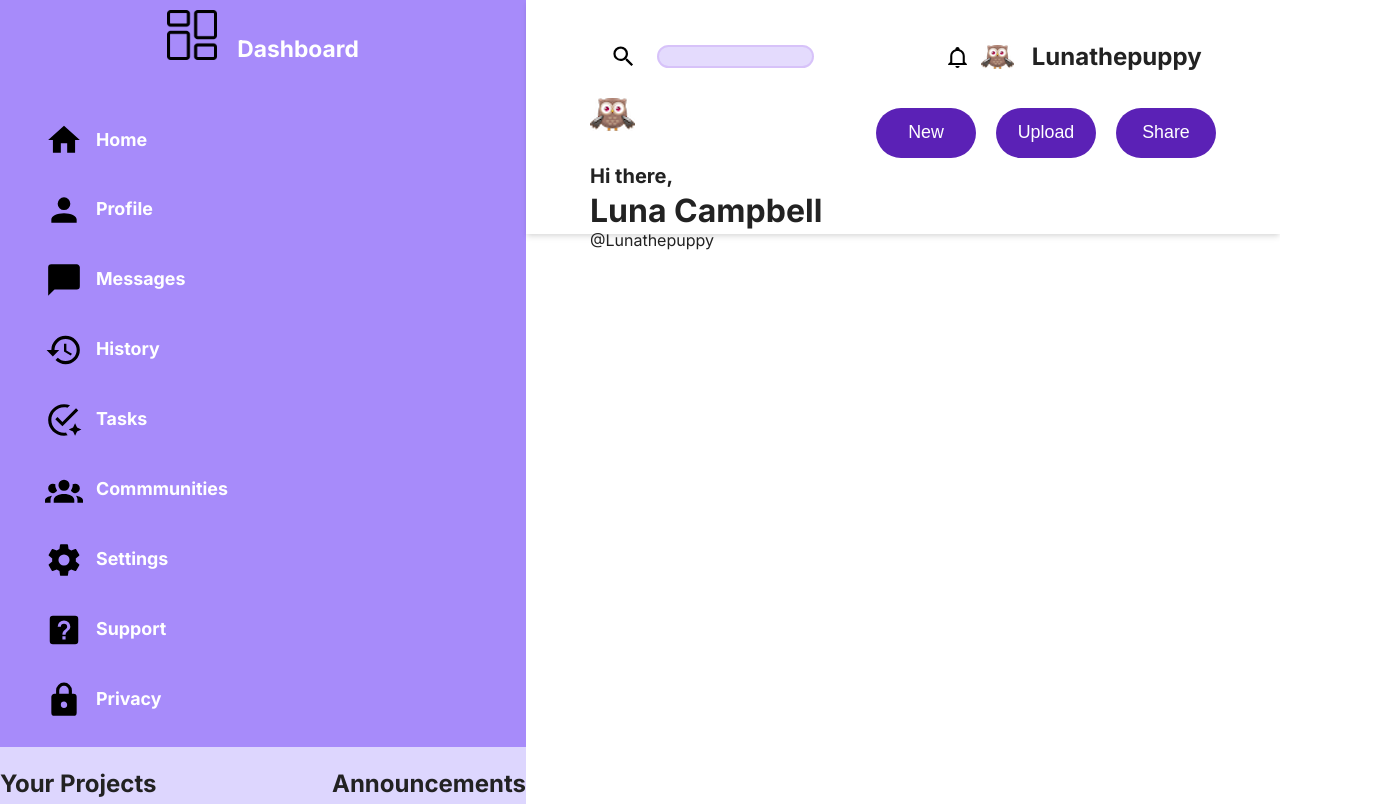
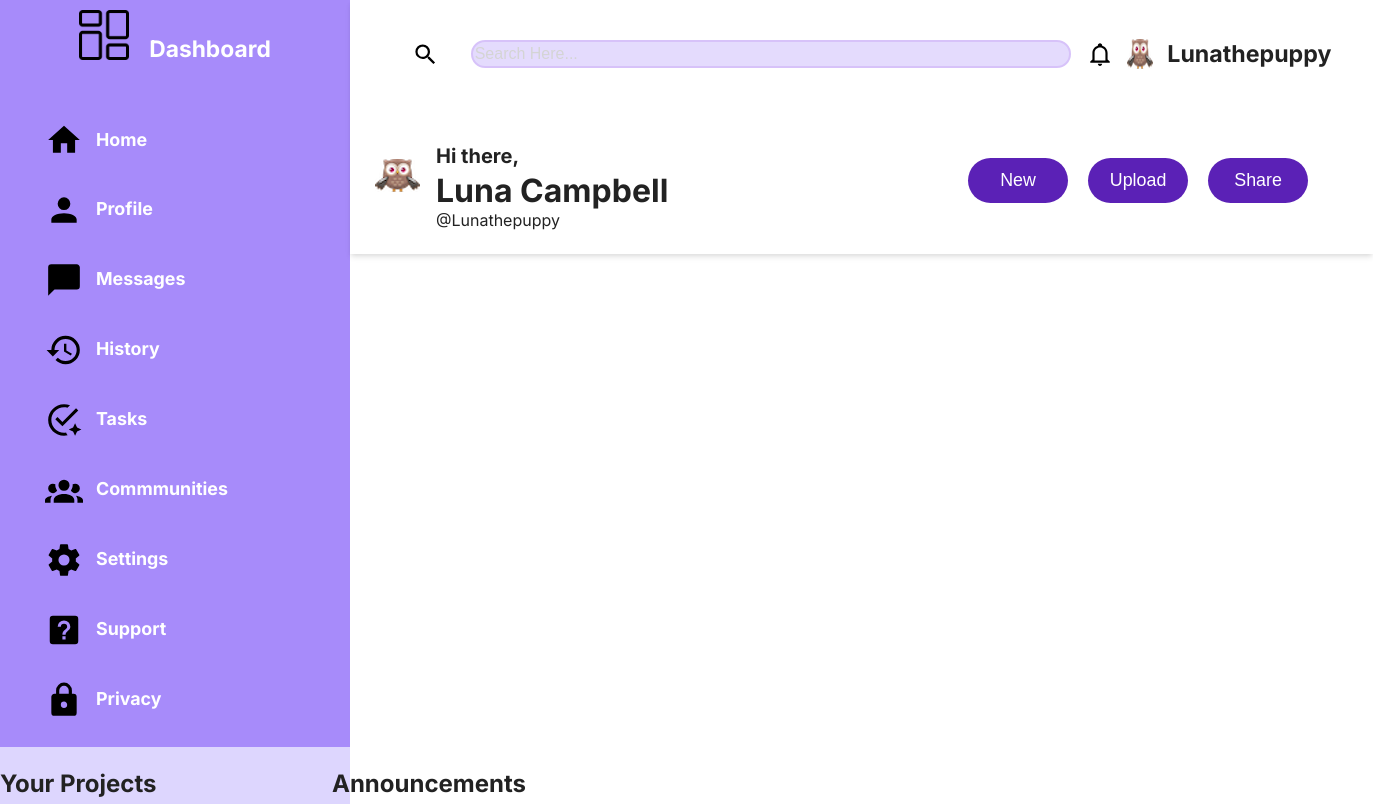
Before and after one commit to ashc735/admin-dashboard, a website built with Parcel: page index.html in a window 1280 px wide. Shown: the top 804 px of the page, 1373 px wide, since content can reach past the window. Built offline with nearby package versions, Linux system fonts and the light colour scheme.

Commit message:
Adjusting Header and Sidebar styles

```diff
--- a/css/style.css
+++ b/css/style.css
@@ -89,16 +89,18 @@ textarea {
 
 /*===== GLOBAL STYLES =====*/
 
+
+
    body {
     font-family: 'Inter', sans-serif;
-    height: 100%;
+    width: 100vw;
+    height: 100vh;
     display: grid;
-    grid-template-columns: 1fr 5fr;
-    grid-template-rows: minmax(1fr, 300px) 4fr;
+    grid-template-columns: 350px 4fr;
+    grid-template-rows: 1fr 4fr;
     margin: 0;
     padding: 0;
     overflow-x: hidden;
-    width: 100vw;
    }
 
 
@@ -106,11 +108,10 @@ textarea {
 
    .content-wrapper {
     background: #a78bfa;
-    min-width: 175px;
-    display: flex;
-    flex-direction: column;
-    gap: 60px;
+    grid-column-start: 1;
+    grid-column-end: 1;
     height: 100%;
+    width: 350px;
   }
 
   .sidebar {
@@ -181,22 +182,26 @@ textarea {
   /*==== HEADER STYLES ====*/
 
   .header {
-    padding: 1rem 4rem;
-    display: grid;
-    grid-template-columns: 2fr 1fr;
-    grid-template-rows: 1fr 1.5fr;
     background-color: white;
     box-shadow: rgba(0, 0, 0, 0.1) 0px 4px 6px -1px,
     rgba(0, 0, 0, 0.06) 0px 2px 4px -1px;
-    max-height: 27%;
+    margin-left: 0;
+    padding: 15px 25px;
+    height: 30%;
+    width: 100%;
    }
 
 
+   .top-header {
+    display: flex;
+    justify-content: space-evenly;
+    margin-bottom: 2rem;
+   }
+
    .search-wrapper {
-    display: grid;
-    grid-template-columns: auto 1fr;
+    display: flex;
     align-items: center;
-    gap: var(--space-2x);
+    gap: 12px;
    }
 
    .search-wrapper img {
@@ -207,34 +212,39 @@ textarea {
    .search-wrapper input {
     background: #a78bfa;
     border: #7c3aed solid 2px;
-    width: 75%;
+    min-width: 600px;
     height: 1.75em;
     border-radius: 32px;
     opacity: 0.3;
+    color: white;
+    font-size: 1rem;
    }
 
    .profile-header {
-    display: grid;
-    grid-template-columns: 1.33em 2.33em 105px;
+    display: flex;
     align-items: center;
-    justify-content: center;
     gap: 0.875rem;
    }
 
    .profile-header img {
-    height: 30%;
+    height: 30px;
+    width: 26px;
    }
 
    .profile-header h3 {
-    font-size: 1.5rem;
+    font-size: 1.45rem;
+   }
+
+   .bottom-header {
+    display: flex;
+    justify-content: space-between;
+    align-items: center;
    }
 
    .profile-bar {
     display: flex;
-    flex-flow: row wrap;
-    justify-content: flex-start;
+    gap: 1rem;
     align-items: center;
-    gap: 15px;
     line-height: .5rem;
    }
 
@@ -251,7 +261,7 @@ textarea {
     gap: 20px;
     justify-content: center;
     margin-top: 10px;
-    margin-left: 10px;
+    margin-right: 40px;
    }
 
    .buttons button {
@@ -261,7 +271,7 @@ textarea {
     color: white;
     text-align: center;
     font-size: 1.115rem;
-    height: 50px;
+    height: 45px;
     width: 100px;
    }
 
@@ -314,7 +324,6 @@ textarea {
    /*===ANNOUNCEMENT STYLES===*/
 
    .aside {
-    border: orange dashed 6px;
    }
    #announcements {
 
--- a/index.html
+++ b/index.html
@@ -75,18 +75,19 @@
 
    <!-- Header Content  -->
 <div class="header">
-
+  <div class="top-header">
   <div class="search-wrapper">
     <img src="./img/magnify.svg" alt="search icon">
-    <input type="search" name="search" id="search-input">
+    <input type="search" name="search" id="search-input" placeholder="Search Here...">
   </div>
   <div class="profile-header">
     <img src="./img/bell-outline.svg" alt="notification icon">
     <img src="./img/owl.png" alt="owl icon">
     <h3>Lunathepuppy</h3>
-
+  </div>
 </div>
 
+  <div class="bottom-header">
   <div class="profile-bar">
     <img src="./img/owl.png" alt="owl icon">
       <div class="greeting">
@@ -100,8 +101,8 @@
       <button>Upload</button>
       <button>Share</button>
     </div>
-
-</div>
+    </div>
+  </div>
 
 
   <!-- Main Content  -->
```
